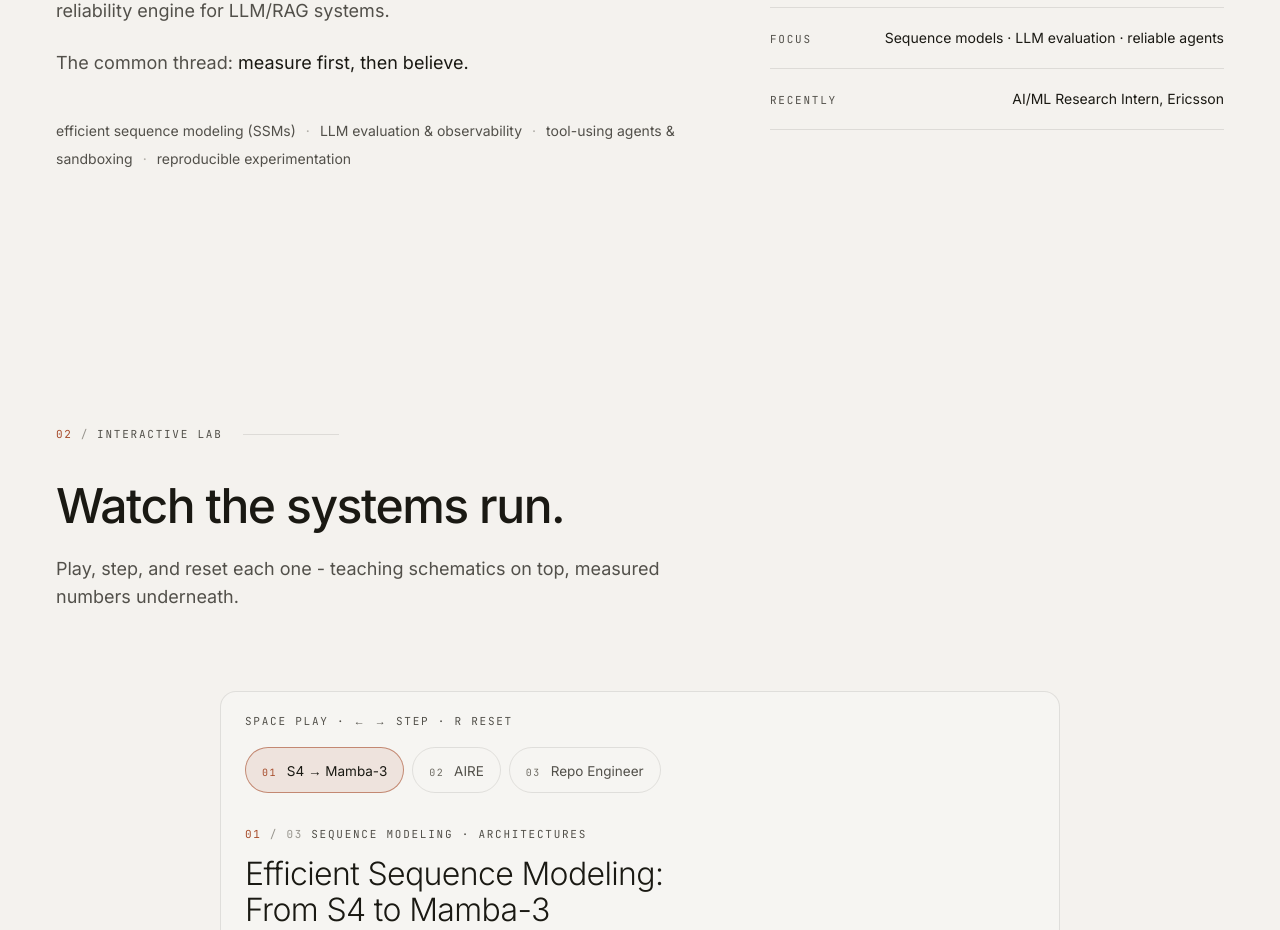
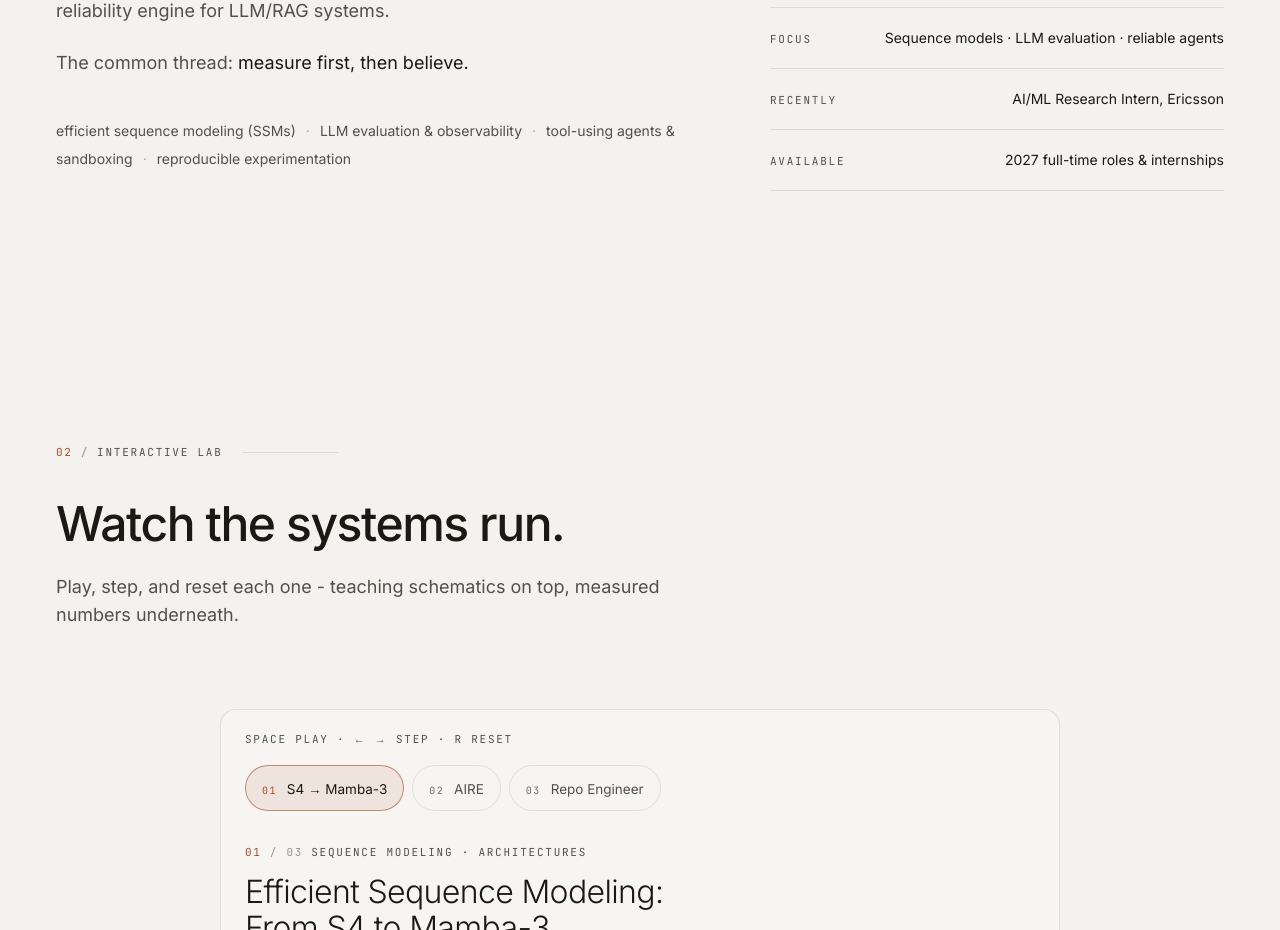
Before and after one commit to vaibhav3000/portfolio, a Next.js app: page / in a window 1280 px wide. Shown: the part 1460-2390 px from the top of the page. Built offline with nearby package versions, Linux system fonts and the light colour scheme; no server answers.

Commit message:
About: add availability

```diff
--- a/components/Intro.tsx
+++ b/components/Intro.tsx
@@ -6,6 +6,7 @@ const FACTS = [
   { label: "Education", value: "IISc · B.Tech Mathematics and Computing" },
   { label: "Focus", value: "Sequence models · LLM evaluation · reliable agents" },
   { label: "Recently", value: "AI/ML Research Intern, Ericsson" },
+  { label: "Available", value: "2027 full-time roles & internships" },
 ];
 
 const INTERESTS = [
```
